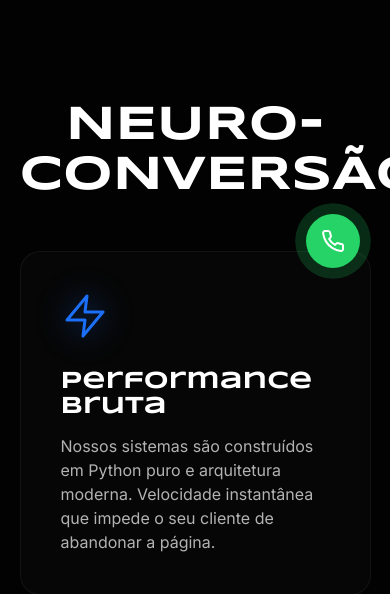
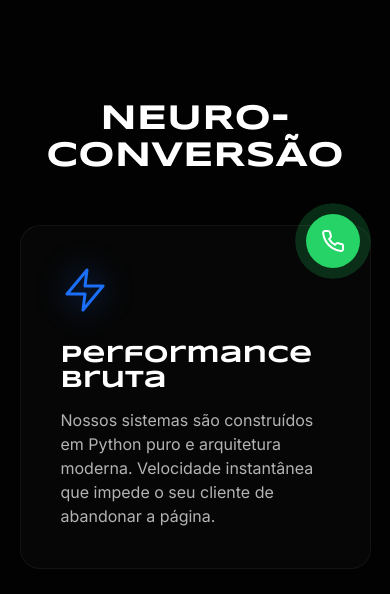
Before and after one commit to elysonedu-ui/rb-media-agency, a Flask app: page / in a window 390 px wide. Shown: the part 546-1140 px from the top of the page. Run offline with Flask 3, Linux system fonts and the light colour scheme; some libraries are stand-ins or nearby versions.

Commit message:
Feature: Add success UI, align texts, and add secret leads dashboard

```diff
--- a/main.py
+++ b/main.py
@@ -38,5 +38,44 @@ def contato():
 
     return jsonify({"status": "success"})
 
+@app.route('/secret-leads-rb')
+def secret_leads():
+    leads_html = """
+    <html>
+    <head>
+        <title>RB Media | Controle de Leads</title>
+        <style>
+            body { background: #020202; color: #fff; font-family: Arial, sans-serif; padding: 40px; }
+            h1 { color: #1c6ff8; text-align: center; }
+            table { width: 100%; max-width: 800px; margin: 0 auto; border-collapse: collapse; background: #111; }
+            th, td { padding: 15px; text-align: left; border-bottom: 1px solid #333; }
+            th { background: #1c6ff8; color: #fff; }
+            tr:hover { background: #222; }
+        </style>
+    </head>
+    <body>
+        <h1>📋 DADOS CRIPTOGRAFADOS DE LEADS</h1>
+        <table>
+            <tr><th>Nome</th><th>Empresa</th><th>WhatsApp</th><th>Status</th></tr>
+    """
+
+    if os.path.isfile('leads.csv'):
+        with open('leads.csv', 'r', encoding='utf-8') as f:
+            reader = csv.DictReader(f)
+            for row in reader:
+                leads_html += f"<tr><td>{row.get('Nome','')}</td><td>{row.get('Empresa','')}</td><td>{row.get('Telefone','')}</td><td style='color: #25d366;'>NOVO</td></tr>"
+    else:
+        leads_html += "<tr><td colspan='4' style='text-align:center;'>Nenhum lead registrado ainda.</td></tr>"
+
+    leads_html += """
+        </table>
+        <div style="text-align: center; margin-top: 30px;">
+            <a href="/" style="color: #1c6ff8;">Voltar para o site</a>
+        </div>
+    </body>
+    </html>
+    """
+    return leads_html
+
 if __name__ == '__main__':
     app.run(debug=True, port=5001)
--- a/static/style.css
+++ b/static/style.css
@@ -477,3 +477,14 @@ html, body {
     50% { opacity: 1; }
     100% { opacity: 0.5; }
 }
+
+
+.section-title {
+    font-family: var(--font-heading);
+    font-size: 3rem;
+    margin-bottom: 50px;
+    text-align: center;
+}
+@media (max-width: 768px) {
+    .section-title { font-size: 2.2rem; }
+}
--- a/templates/index.html
+++ b/templates/index.html
@@ -54,7 +54,7 @@
         <section class="snap-section" id="solucoes">
             <div class="bg-grid" style="opacity: 0.5;"></div>
             <div style="z-index: 1; width: 100%;">
-                <h2 style="font-family: var(--font-heading); font-size: 3rem; margin-bottom: 50px; text-align: center;" class="fade-up">NEURO-CONVERSÃO</h2>
+                <h2 class="section-title fade-up">NEURO-CONVERSÃO</h2>
 
                 <div class="glass-grid fade-up">
                     <div class="glass-card hover-target">
@@ -373,10 +373,15 @@
                 headers: {'Content-Type': 'application/json'},
                 body: JSON.stringify(payload)
             }).then(() => {
-                // Redireciona pro WhatsApp com os dados do ponto de vista do CLIENTE
-                const msg = encodeURIComponent(`Olá equipe da RB Media! Acabei de solicitar a Auditoria de Sistema lá no site.\n\nMe chamo ${payload.nome}, da empresa ${payload.empresa}.\n\nPodemos falar sobre o meu projeto?`);
-                window.open(`https://wa.me/5511914433981?text=${msg}`, '_blank');
-                e.target.reset();
+                // Remove o redirect do WhatsApp e coloca uma mensagem premium na tela
+                const formArea = document.querySelector('.contact-form-area');
+                formArea.innerHTML = `
+                    <div style="text-align: center; padding: 60px 20px; animation: pulse 2s infinite;">
+                        <svg width="64" height="64" viewBox="0 0 24 24" fill="none" stroke="var(--accent-blue)" stroke-width="2" stroke-linecap="round" stroke-linejoin="round" style="margin-bottom: 20px;"><path d="M22 11.08V12a10 10 0 1 1-5.93-9.14"></path><polyline points="22 4 12 14.01 9 11.01"></polyline></svg>
+                        <h2 style="font-family: var(--font-heading); font-size: 1.5rem; margin-bottom: 15px;">PROTOCOLO INICIADO</h2>
+                        <p style="color: var(--text-muted); line-height: 1.6;">Seus dados foram criptografados e enviados para a nossa diretoria. Entraremos em contato via WhatsApp em breve.</p>
+                    </div>
+                `;
             });
         });
     </script>
```
